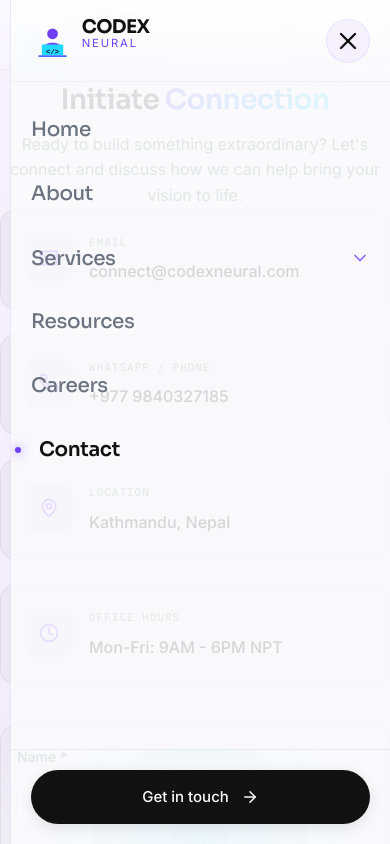
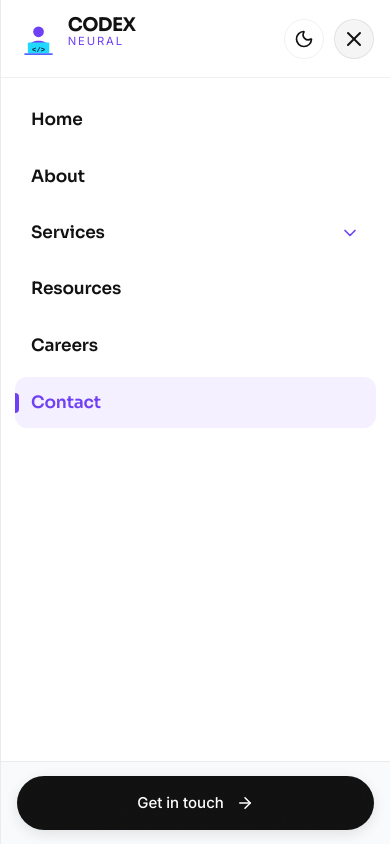
Before and after one commit to Manoharaya/codex-new, a React (Vite) app: page /contact in a window 390 px wide. Both pictures are taken after a click on the button 350 px from the left and 34 px from the top of the page. Shown: the top 844 px of the page. Built offline with nearby package versions, Linux system fonts and the light colour scheme.

Commit message:
feat: implement responsive animated navigation bar with theme switching and megamenu

```diff
--- a/src/components/Navbar/Navbar.css
+++ b/src/components/Navbar/Navbar.css
@@ -233,48 +233,52 @@
 
 .mobile-controls {
   align-items: center;
-  gap: var(--space-16);
+  gap: var(--space-12);
 }
 
 .hamburger-btn {
-  background: transparent;
-  border: none;
+  background: rgba(111, 63, 245, 0.08);
+  border: 1px solid var(--glass-border);
   color: var(--text-primary);
   cursor: pointer;
   padding: 0;
   display: flex;
   align-items: center;
   justify-content: center;
-  min-height: 48px;
-  min-width: 48px;
+  width: 42px;
+  height: 42px;
+  border-radius: 10px;
+  transition: all 0.25s ease;
 }
 
-/* Mobile Offcanvas Sidebar */
+.hamburger-btn:hover {
+  background: rgba(111, 63, 245, 0.15);
+  color: var(--brand-accent);
+}
+
+/* Mobile Offcanvas Sidebar Drawer */
 .mobile-sidebar {
   position: fixed;
   top: 0;
   right: -100%;
   width: 100%;
-  max-width: 420px;
+  max-width: 440px;
   height: 100vh;
-  background: rgba(8, 12, 25, 0.85);
-  backdrop-filter: blur(40px);
-  -webkit-backdrop-filter: blur(40px);
-  border-left: 1px solid rgba(255, 255, 255, 0.08);
-  z-index: 1005;
-  transition: right 0.6s cubic-bezier(0.22, 1, 0.36, 1);
+  height: 100dvh;
+  background: #0B1021;
+  border-left: 1px solid rgba(255, 255, 255, 0.1);
+  z-index: 2000;
+  transition: right 0.4s cubic-bezier(0.16, 1, 0.3, 1);
   display: flex;
   flex-direction: column;
-  box-shadow: -40px 0 100px rgba(0, 0, 0, 0.5);
-  overflow-y: auto;
-  padding-top: var(--safe-top);
-  padding-bottom: var(--safe-bottom);
+  box-shadow: -20px 0 60px rgba(0, 0, 0, 0.7);
+  overflow: hidden;
 }
 
 [data-theme='light'] .mobile-sidebar {
-  background: rgba(250, 250, 252, 0.85);
-  border-left: 1px solid rgba(111, 63, 245, 0.1);
-  box-shadow: -40px 0 100px rgba(111, 63, 245, 0.08);
+  background: #FFFFFF;
+  border-left: 1px solid rgba(0, 0, 0, 0.08);
+  box-shadow: -20px 0 60px rgba(15, 23, 42, 0.2);
 }
 
 .mobile-sidebar.open {
@@ -284,17 +288,17 @@
 .sidebar-overlay {
   position: fixed;
   inset: 0;
-  background: rgba(3, 5, 13, 0.4);
+  background: rgba(0, 0, 0, 0.75);
   backdrop-filter: blur(8px);
   -webkit-backdrop-filter: blur(8px);
-  z-index: 1004;
+  z-index: 1999;
   opacity: 0;
   visibility: hidden;
-  transition: all 0.5s ease;
+  transition: opacity 0.35s ease, visibility 0.35s ease;
 }
 
 [data-theme='light'] .sidebar-overlay {
-  background: rgba(255, 255, 255, 0.4);
+  background: rgba(15, 23, 42, 0.5);
 }
 
 .sidebar-overlay.open {
@@ -306,82 +310,104 @@
   display: flex;
   justify-content: space-between;
   align-items: center;
-  padding: var(--space-24) var(--space-32);
-  border-bottom: 1px solid rgba(255, 255, 255, 0.05);
-  background: linear-gradient(to bottom, rgba(8, 12, 25, 0.9) 0%, rgba(8, 12, 25, 0) 100%);
+  padding: 16px 20px;
+  min-height: 72px;
+  border-bottom: 1px solid rgba(255, 255, 255, 0.08);
+  background: #0B1021;
+  flex-shrink: 0;
+  z-index: 2;
 }
 
 [data-theme='light'] .sidebar-header {
-  border-bottom: 1px solid rgba(0, 0, 0, 0.05);
-  background: linear-gradient(to bottom, rgba(255, 255, 255, 0.9) 0%, rgba(255, 255, 255, 0) 100%);
+  border-bottom: 1px solid rgba(0, 0, 0, 0.06);
+  background: #FFFFFF;
+}
+
+.sidebar-header-actions {
+  display: flex;
+  align-items: center;
+  gap: 10px;
 }
 
 .close-btn {
-  background: rgba(255, 255, 255, 0.05);
-  border: 1px solid rgba(255, 255, 255, 0.1);
+  background: rgba(255, 255, 255, 0.06);
+  border: 1px solid rgba(255, 255, 255, 0.12);
   color: var(--text-primary);
   cursor: pointer;
-  width: 44px;
-  height: 44px;
+  width: 40px;
+  height: 40px;
   border-radius: 50%;
   display: flex;
   align-items: center;
   justify-content: center;
-  transition: all 0.3s cubic-bezier(0.16, 1, 0.3, 1);
+  transition: all 0.25s ease;
 }
 
 [data-theme='light'] .close-btn {
-  background: rgba(111, 63, 245, 0.05);
-  border: 1px solid rgba(111, 63, 245, 0.1);
+  background: rgba(0, 0, 0, 0.04);
+  border: 1px solid rgba(0, 0, 0, 0.08);
 }
 
 .close-btn:hover {
-  background: var(--brand-accent);
-  border-color: var(--brand-accent);
-  color: #fff;
+  background: var(--brand-purple);
+  border-color: var(--brand-purple);
+  color: #ffffff;
   transform: rotate(90deg) scale(1.05);
 }
 
 .sidebar-content {
-  padding: var(--space-40) var(--space-32);
+  padding: 20px 16px;
   display: flex;
   flex-direction: column;
-  gap: var(--space-24);
+  gap: 6px;
   flex-grow: 1;
+  overflow-y: auto;
+  -webkit-overflow-scrolling: touch;
 }
 
 .sidebar-link {
   font-family: 'Sora', sans-serif;
-  font-size: 24px;
-  font-weight: 500;
-  color: var(--text-secondary);
+  font-size: 17px;
+  font-weight: 600;
+  color: var(--text-primary);
   text-decoration: none;
-  padding: var(--space-8) 0;
+  padding: 12px 16px;
+  border-radius: 12px;
   min-height: 48px;
-  transition: all 0.3s ease;
+  transition: all 0.2s ease;
   position: relative;
   display: flex;
   align-items: center;
-  letter-spacing: -0.02em;
+  justify-content: space-between;
+  letter-spacing: -0.01em;
 }
 
-.sidebar-link:hover, .sidebar-link.active {
-  color: var(--text-primary);
-  font-weight: 600;
-  transform: translateX(8px);
+.sidebar-link:hover,
+.sidebar-link.active {
+  background: rgba(111, 63, 245, 0.1);
+  color: var(--brand-accent);
+}
+
+[data-theme='light'] .sidebar-link:hover,
+[data-theme='light'] .sidebar-link.active {
+  background: rgba(111, 63, 245, 0.08);
+  color: var(--brand-purple);
 }
 
 .sidebar-link.active::before {
   content: '';
   position: absolute;
-  left: -24px;
+  left: 0;
   top: 50%;
   transform: translateY(-50%);
-  width: 6px;
-  height: 6px;
-  border-radius: 50%;
+  width: 4px;
+  height: 20px;
+  border-radius: 0 4px 4px 0;
   background: var(--brand-accent);
-  box-shadow: 0 0 12px var(--brand-accent);
+}
+
+[data-theme='light'] .sidebar-link.active::before {
+  background: var(--brand-purple);
 }
 
 .sidebar-accordion {
@@ -396,98 +422,168 @@
   background: transparent;
   border: none;
   font-family: 'Sora', sans-serif;
-  font-size: 24px;
-  font-weight: 500;
-  color: var(--text-secondary);
-  padding: var(--space-8) 0;
+  font-size: 17px;
+  font-weight: 600;
+  color: var(--text-primary);
+  padding: 12px 16px;
+  border-radius: 12px;
   min-height: 48px;
   cursor: pointer;
-  transition: all 0.3s ease;
-  letter-spacing: -0.02em;
+  transition: all 0.2s ease;
+  letter-spacing: -0.01em;
 }
 
-.accordion-trigger:hover, .accordion-trigger.active {
-  color: var(--text-primary);
-  font-weight: 600;
-  transform: translateX(8px);
+.accordion-trigger:hover,
+.accordion-trigger.active {
+  background: rgba(111, 63, 245, 0.1);
+  color: var(--brand-accent);
+}
+
+[data-theme='light'] .accordion-trigger:hover,
+[data-theme='light'] .accordion-trigger.active {
+  background: rgba(111, 63, 245, 0.08);
+  color: var(--brand-purple);
 }
 
 .accordion-icon {
-  transition: transform 0.4s cubic-bezier(0.16, 1, 0.3, 1);
+  transition: transform 0.3s cubic-bezier(0.16, 1, 0.3, 1);
   color: var(--brand-accent);
-  opacity: 0.8;
+}
+
+[data-theme='light'] .accordion-icon {
+  color: var(--brand-purple);
 }
 
 .accordion-trigger.active .accordion-icon {
   transform: rotate(180deg);
-  opacity: 1;
 }
 
 .accordion-content {
   max-height: 0;
   overflow: hidden;
-  transition: max-height 0.5s cubic-bezier(0.16, 1, 0.3, 1), opacity 0.4s ease;
+  transition: max-height 0.4s cubic-bezier(0.16, 1, 0.3, 1), opacity 0.3s ease;
   opacity: 0;
   display: flex;
   flex-direction: column;
-  gap: var(--space-16);
-  padding-left: var(--space-24);
-  border-left: 2px solid rgba(255, 255, 255, 0.05);
-  margin-left: 12px;
+  gap: 16px;
+  padding: 0 0 0 12px;
   margin-top: 0;
 }
 
-[data-theme='light'] .accordion-content {
-  border-left: 2px solid rgba(111, 63, 245, 0.1);
-}
-
 .accordion-content.open {
-  max-height: 800px;
+  max-height: 1200px;
   opacity: 1;
-  margin-top: var(--space-16);
+  padding: 12px 0 12px 12px;
 }
 
 .mobile-megamenu-group {
   display: flex;
   flex-direction: column;
-  gap: var(--space-12);
-  margin-bottom: var(--space-8);
+  gap: 4px;
+  border-left: 2px solid rgba(255, 255, 255, 0.08);
+  padding-left: 12px;
+}
+
+[data-theme='light'] .mobile-megamenu-group {
+  border-left: 2px solid rgba(111, 63, 245, 0.15);
 }
 
 .mobile-group-label {
   font-family: 'Sora', sans-serif;
-  font-size: 12px;
+  font-size: 11px;
+  font-weight: 700;
   color: var(--brand-accent);
   text-transform: uppercase;
   letter-spacing: 1px;
+  padding: 4px 8px;
+}
+
+[data-theme='light'] .mobile-group-label {
+  color: var(--brand-purple);
 }
 
 .accordion-link {
   font-family: 'Inter', sans-serif;
-  font-size: 16px;
+  font-size: 14px;
+  font-weight: 500;
   color: var(--text-secondary);
   text-decoration: none;
-  transition: all 0.3s ease;
+  transition: all 0.2s ease;
   display: flex;
   align-items: center;
-  min-height: 48px;
+  gap: 12px;
+  padding: 8px 10px;
+  border-radius: 10px;
+  min-height: 42px;
 }
 
-.accordion-link:hover, .accordion-link.active {
-  color: var(--brand-accent);
-  transform: translateX(5px);
-  font-weight: 500;
+.accordion-link-icon {
+  width: 28px;
+  height: 28px;
+  border-radius: 8px;
+  background: rgba(111, 63, 245, 0.12);
+  color: var(--brand-cyan);
+  display: flex;
+  align-items: center;
+  justify-content: center;
+  flex-shrink: 0;
+  transition: all 0.2s ease;
+}
+
+[data-theme='light'] .accordion-link-icon {
+  background: rgba(111, 63, 245, 0.08);
+  color: var(--brand-purple);
+}
+
+.accordion-link:hover,
+.accordion-link.active {
+  color: var(--text-primary);
+  background: rgba(255, 255, 255, 0.04);
+}
+
+[data-theme='light'] .accordion-link:hover,
+[data-theme='light'] .accordion-link.active {
+  color: #111111;
+  background: rgba(111, 63, 245, 0.06);
+}
+
+.accordion-link.active .accordion-link-icon {
+  background: var(--brand-purple);
+  color: #FFFFFF;
 }
 
 .sidebar-footer {
-  padding: var(--space-32);
-  border-top: 1px solid rgba(255, 255, 255, 0.05);
-  background: radial-gradient(circle at center bottom, rgba(111, 63, 245, 0.05), transparent 70%);
+  padding: 16px 20px;
+  border-top: 1px solid rgba(255, 255, 255, 0.08);
+  background: #080C19;
+  flex-shrink: 0;
 }
 
 [data-theme='light'] .sidebar-footer {
-  border-top: 1px solid rgba(0, 0, 0, 0.05);
-  background: radial-gradient(circle at center bottom, rgba(32, 216, 255, 0.05), transparent 70%);
+  border-top: 1px solid rgba(0, 0, 0, 0.06);
+  background: #F8FAFC;
+}
+
+.sidebar-cta-btn {
+  width: 100%;
+  display: flex;
+  align-items: center;
+  justify-content: center;
+  gap: 10px;
+  padding: 14px 20px;
+  font-size: 15px;
+  font-weight: 600;
+  border-radius: 12px;
+  text-decoration: none;
+  background: linear-gradient(135deg, #6F3FF5 0%, #4F46E5 100%);
+  color: #FFFFFF !important;
+  box-shadow: 0 4px 16px rgba(111, 63, 245, 0.35);
+  transition: all 0.25s ease;
+}
+
+.sidebar-cta-btn:hover {
+  transform: translateY(-2px);
+  box-shadow: 0 6px 24px rgba(111, 63, 245, 0.5);
 }
 
 @media (max-width: 1024px) {
@@ -497,12 +593,13 @@
   .mobile-only {
     display: flex !important;
   }
-  .mobile-sidebar {
-    max-width: min(380px, 100vw);
-  }
 }
 
-@media (max-width: 480px) {
+@media (max-width: 640px) {
+  .mobile-sidebar {
+    max-width: 100%;
+    border-left: none;
+  }
   .navbar {
     height: 70px;
   }
@@ -518,23 +615,13 @@
     letter-spacing: 1.5px;
   }
   .sidebar-header {
-    padding: var(--space-16) var(--space-20);
+    padding: 14px 16px;
+    min-height: 64px;
   }
   .sidebar-content {
-    padding: var(--space-24) var(--space-20);
-    gap: var(--space-16);
-  }
-  .sidebar-link,
-  .accordion-trigger {
-    font-size: 20px;
-    padding: var(--space-6) 0;
-  }
-  .accordion-link {
-    font-size: 15px;
-    padding: 0;
-    min-height: 44px; /* Slightly smaller on very small screens, but still touchable */
+    padding: 16px 14px;
   }
   .sidebar-footer {
-    padding: var(--space-20);
+    padding: 14px 16px;
   }
 }
--- a/src/components/Navbar/Navbar.jsx
+++ b/src/components/Navbar/Navbar.jsx
@@ -336,10 +336,10 @@ const Navbar = () => {
 
         {/* Mobile Toggle & Theme */}
         <div className="mobile-controls mobile-only">
-          <button onClick={toggleTheme} className="theme-toggle-btn">
+          <button onClick={toggleTheme} className="theme-toggle-btn" aria-label="Toggle Theme">
             {theme === 'dark' ? <Sun size={20} /> : <Moon size={20} />}
           </button>
-          <button className="hamburger-btn" onClick={toggleMobileMenu}>
+          <button className="hamburger-btn" onClick={toggleMobileMenu} aria-label="Open Navigation Menu">
             <Menu size={28} />
           </button>
         </div>
@@ -350,61 +350,126 @@ const Navbar = () => {
             <Link to="/" className="nav-brand" onClick={() => setIsMobileMenuOpen(false)}>
               <AnimatedLogo isScrolled={true} />
             </Link>
-            <button className="close-btn" onClick={toggleMobileMenu}>
-              <X size={28} />
-            </button>
+            <div className="sidebar-header-actions">
+              <button onClick={toggleTheme} className="theme-toggle-btn" aria-label="Toggle Theme">
+                {theme === 'dark' ? <Sun size={20} /> : <Moon size={20} />}
+              </button>
+              <button className="close-btn" onClick={toggleMobileMenu} aria-label="Close Navigation Menu">
+                <X size={24} />
+              </button>
+            </div>
           </div>
 
           <div className="sidebar-content">
-            <Link to="/" className={`sidebar-link ${isActive('/') ? 'active' : ''}`} onClick={() => setIsMobileMenuOpen(false)}>Home</Link>
-            <Link to="/about" className={`sidebar-link ${isActive('/about') ? 'active' : ''}`} onClick={() => setIsMobileMenuOpen(false)}>About</Link>
+            <Link to="/" className={`sidebar-link ${isActive('/') ? 'active' : ''}`} onClick={() => setIsMobileMenuOpen(false)}>
+              <span>Home</span>
+            </Link>
+            <Link to="/about" className={`sidebar-link ${isActive('/about') ? 'active' : ''}`} onClick={() => setIsMobileMenuOpen(false)}>
+              <span>About</span>
+            </Link>
 
             <div className="sidebar-accordion">
-              <button className={`accordion-trigger ${activeAccordion === 'services' || isActive('/services') ? 'active' : ''}`} onClick={() => toggleAccordion('services')}>
-                Services <ChevronDown size={20} className="accordion-icon" />
+              <button
+                type="button"
+                className={`accordion-trigger ${activeAccordion === 'services' || isActive('/services') ? 'active' : ''}`}
+                onClick={() => toggleAccordion('services')}
+                aria-expanded={activeAccordion === 'services'}
+              >
+                <span>Services</span>
+                <ChevronDown size={20} className="accordion-icon" />
               </button>
               <div className={`accordion-content ${activeAccordion === 'services' ? 'open' : ''}`}>
                 <div className="mobile-megamenu-group">
                   <span className="mobile-group-label">Engineering</span>
-                  <Link to="/services/ai-solutions" className={`accordion-link ${isActive('/services/ai-solutions') ? 'active' : ''}`} onClick={() => setIsMobileMenuOpen(false)}>AI Solutions</Link>
-                  <Link to="/services/software-development" className={`accordion-link ${isActive('/services/software-development') ? 'active' : ''}`} onClick={() => setIsMobileMenuOpen(false)}>Enterprise Software</Link>
-                  <Link to="/services/web-development" className={`accordion-link ${isActive('/services/web-development') ? 'active' : ''}`} onClick={() => setIsMobileMenuOpen(false)}>Website Development</Link>
-                  <Link to="/services/app-development" className={`accordion-link ${isActive('/services/app-development') ? 'active' : ''}`} onClick={() => setIsMobileMenuOpen(false)}>Mobile Apps</Link>
-                  <Link to="/services/blockchain-web3" className={`accordion-link ${isActive('/services/blockchain-web3') ? 'active' : ''}`} onClick={() => setIsMobileMenuOpen(false)}>Blockchain & Web3</Link>
+                  <Link to="/services/ai-solutions" className={`accordion-link ${isActive('/services/ai-solutions') ? 'active' : ''}`} onClick={() => setIsMobileMenuOpen(false)}>
+                    <div className="accordion-link-icon"><Brain size={16} /></div>
+                    <span>AI Solutions</span>
+                  </Link>
+                  <Link to="/services/software-development" className={`accordion-link ${isActive('/services/software-development') ? 'active' : ''}`} onClick={() => setIsMobileMenuOpen(false)}>
+                    <div className="accordion-link-icon"><Code size={16} /></div>
+                    <span>Enterprise Software</span>
+                  </Link>
+                  <Link to="/services/web-development" className={`accordion-link ${isActive('/services/web-development') ? 'active' : ''}`} onClick={() => setIsMobileMenuOpen(false)}>
+                    <div className="accordion-link-icon"><Layout size={16} /></div>
+                    <span>Website Development</span>
+                  </Link>
+                  <Link to="/services/app-development" className={`accordion-link ${isActive('/services/app-development') ? 'active' : ''}`} onClick={() => setIsMobileMenuOpen(false)}>
+                    <div className="accordion-link-icon"><Smartphone size={16} /></div>
+                    <span>Mobile Apps</span>
+                  </Link>
+                  <Link to="/services/blockchain-web3" className={`accordion-link ${isActive('/services/blockchain-web3') ? 'active' : ''}`} onClick={() => setIsMobileMenuOpen(false)}>
+                    <div className="accordion-link-icon"><Hexagon size={16} /></div>
+                    <span>Blockchain & Web3</span>
+                  </Link>
                 </div>
+
                 <div className="mobile-megamenu-group">
                   <span className="mobile-group-label">Infrastructure</span>
-                  <Link to="/services/cloud-engineering" className={`accordion-link ${isActive('/services/cloud-engineering') ? 'active' : ''}`} onClick={() => setIsMobileMenuOpen(false)}>Cloud Engineering</Link>
-                  <Link to="/services/devops" className={`accordion-link ${isActive('/services/devops') ? 'active' : ''}`} onClick={() => setIsMobileMenuOpen(false)}>DevOps</Link>
+                  <Link to="/services/cloud-engineering" className={`accordion-link ${isActive('/services/cloud-engineering') ? 'active' : ''}`} onClick={() => setIsMobileMenuOpen(false)}>
+                    <div className="accordion-link-icon"><Cloud size={16} /></div>
+                    <span>Cloud Engineering</span>
+                  </Link>
+                  <Link to="/services/devops" className={`accordion-link ${isActive('/services/devops') ? 'active' : ''}`} onClick={() => setIsMobileMenuOpen(false)}>
+                    <div className="accordion-link-icon"><Terminal size={16} /></div>
+                    <span>DevOps</span>
+                  </Link>
                 </div>
+
                 <div className="mobile-megamenu-group">
                   <span className="mobile-group-label">Design</span>
-                  <Link to="/services/ui-ux-design" className={`accordion-link ${isActive('/services/ui-ux-design') ? 'active' : ''}`} onClick={() => setIsMobileMenuOpen(false)}>UI/UX Design</Link>
-                  <Link to="/services/graphic-design" className={`accordion-link ${isActive('/services/graphic-design') ? 'active' : ''}`} onClick={() => setIsMobileMenuOpen(false)}>Graphic Design</Link>
+                  <Link to="/services/ui-ux-design" className={`accordion-link ${isActive('/services/ui-ux-design') ? 'active' : ''}`} onClick={() => setIsMobileMenuOpen(false)}>
+                    <div className="accordion-link-icon"><Palette size={16} /></div>
+                    <span>UI/UX Design</span>
+                  </Link>
+                  <Link to="/services/graphic-design" className={`accordion-link ${isActive('/services/graphic-design') ? 'active' : ''}`} onClick={() => setIsMobileMenuOpen(false)}>
+                    <div className="accordion-link-icon"><PenTool size={16} /></div>
+                    <span>Graphic Design</span>
+                  </Link>
                 </div>
+
                 <div className="mobile-megamenu-group">
                   <span className="mobile-group-label">Growth</span>
-                  <Link to="/services/technical-seo" className={`accordion-link ${isActive('/services/technical-seo') ? 'active' : ''}`} onClick={() => setIsMobileMenuOpen(false)}>Search Engine Optimization</Link>
-                  <Link to="/services/digital-marketing" className={`accordion-link ${isActive('/services/digital-marketing') ? 'active' : ''}`} onClick={() => setIsMobileMenuOpen(false)}>Social Media Marketing</Link>
-                  <Link to="/services/content-writing" className={`accordion-link ${isActive('/services/content-writing') ? 'active' : ''}`} onClick={() => setIsMobileMenuOpen(false)}>Content Writing</Link>
+                  <Link to="/services/technical-seo" className={`accordion-link ${isActive('/services/technical-seo') ? 'active' : ''}`} onClick={() => setIsMobileMenuOpen(false)}>
+                    <div className="accordion-link-icon"><Search size={16} /></div>
+                    <span>Search Engine Optimization</span>
+                  </Link>
+                  <Link to="/services/digital-marketing" className={`accordion-link ${isActive('/services/digital-marketing') ? 'active' : ''}`} onClick={() => setIsMobileMenuOpen(false)}>
+                    <div className="accordion-link-icon"><Share2 size={16} /></div>
+                    <span>Social Media Marketing</span>
+                  </Link>
+                  <Link to="/services/content-writing" className={`accordion-link ${isActive('/services/content-writing') ? 'active' : ''}`} onClick={() => setIsMobileMenuOpen(false)}>
+                    <div className="accordion-link-icon"><FileText size={16} /></div>
+                    <span>Content Writing</span>
+                  </Link>
                 </div>
               </div>
             </div>
 
-            <Link to="/resources" className={`sidebar-link ${isActive('/resources') ? 'active' : ''}`} onClick={() => setIsMobileMenuOpen(false)}>Resources</Link>
-            <Link to="/careers" className={`sidebar-link ${isActive('/careers') ? 'active' : ''}`} onClick={() => setIsMobileMenuOpen(false)}>Careers</Link>
-            <Link to="/contact" className={`sidebar-link ${isActive('/contact') ? 'active' : ''}`} onClick={() => setIsMobileMenuOpen(false)}>Contact</Link>
+            <Link to="/resources" className={`sidebar-link ${isActive('/resources') ? 'active' : ''}`} onClick={() => setIsMobileMenuOpen(false)}>
+              <span>Resources</span>
+            </Link>
+            <Link to="/careers" className={`sidebar-link ${isActive('/careers') ? 'active' : ''}`} onClick={() => setIsMobileMenuOpen(false)}>
+              <span>Careers</span>
+            </Link>
+            <Link to="/contact" className={`sidebar-link ${isActive('/contact') ? 'active' : ''}`} onClick={() => setIsMobileMenuOpen(false)}>
+              <span>Contact</span>
+            </Link>
           </div>
 
           <div className="sidebar-footer">
-            <Link to="/contact" className="btn-primary" style={{ width: '100%', justifyContent: 'center' }} onClick={() => setIsMobileMenuOpen(false)}>
-              Get in touch <ArrowRight size={18} />
+            <Link to="/contact" className="btn-primary sidebar-cta-btn" onClick={() => setIsMobileMenuOpen(false)}>
+              <span>Get in touch</span>
+              <ArrowRight size={18} />
             </Link>
           </div>
         </div>
 
         {/* Sidebar Overlay */}
-        <div className={`sidebar-overlay ${isMobileMenuOpen ? 'open' : ''}`} onClick={toggleMobileMenu}></div>
+        <div
+          className={`sidebar-overlay ${isMobileMenuOpen ? 'open' : ''}`}
+          onClick={toggleMobileMenu}
+          aria-hidden={!isMobileMenuOpen}
+        ></div>
 
       </div>
     </nav>
```
